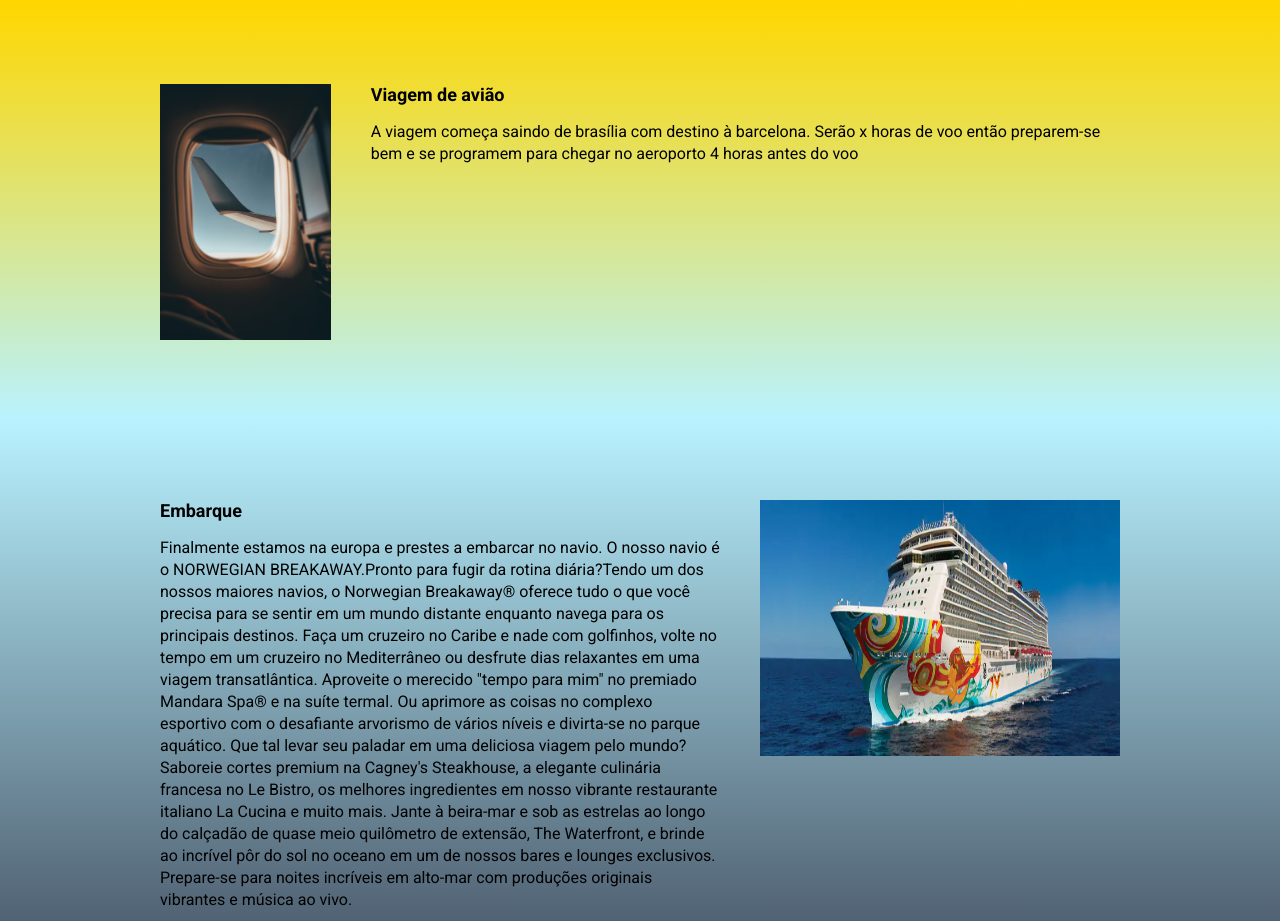
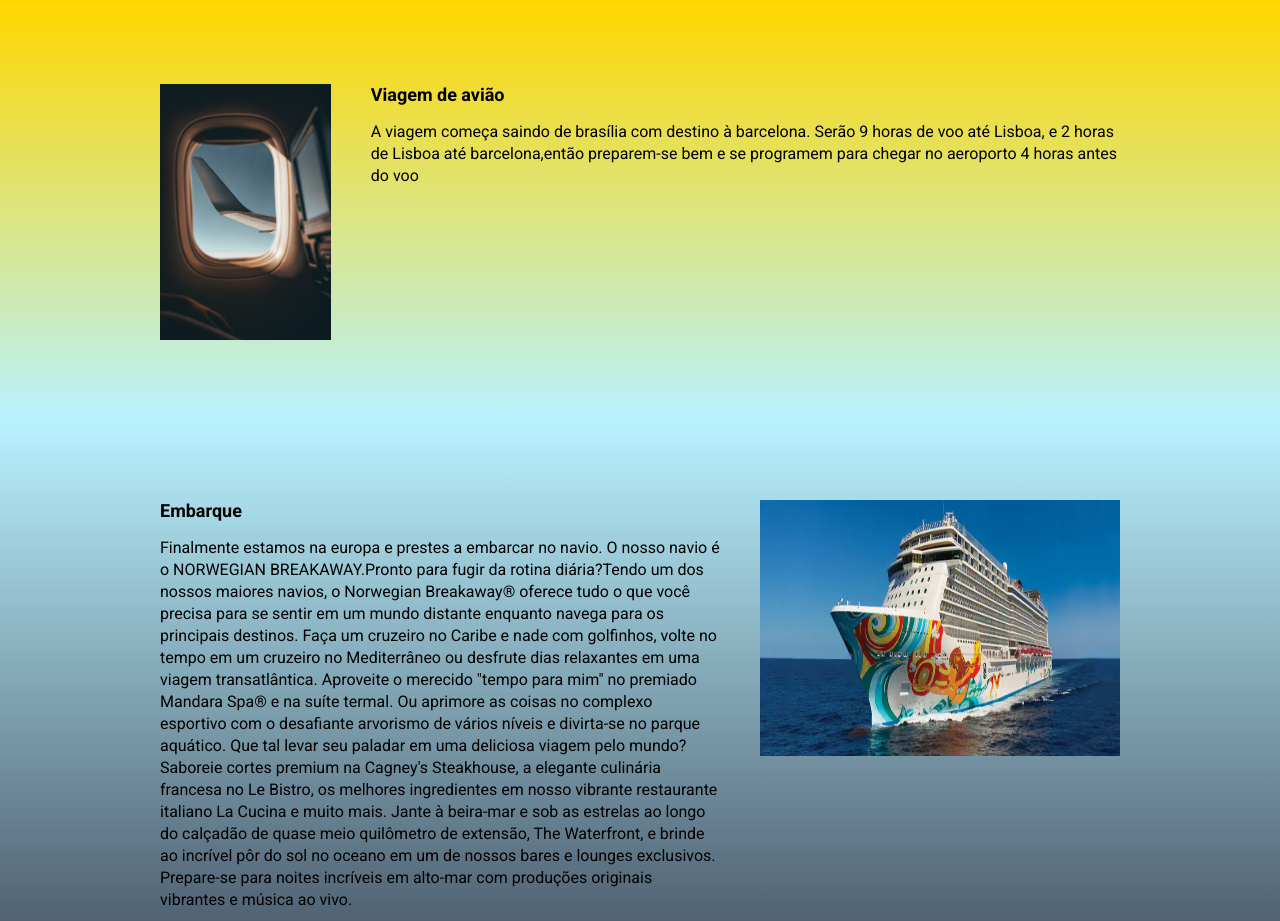
Before and after one commit to ablacs/landing_page_anivers-rio, a website built with Parcel: page src/index.html in a window 1280 px wide. Shown: the part 1260-2181 px from the top of the page. Built offline with nearby package versions, Linux system fonts and the light colour scheme.

Commit message:
hora de voo

```diff
--- a/src/index.html
+++ b/src/index.html
@@ -79,9 +79,10 @@
         <div class="destinos__details">
           <h2 class="destinos__details__title">Viagem de avião</h2>
           <p class="destinos__details__description">
-            A viagem começa saindo de brasília com destino à barcelona. Serão x
-            horas de voo então preparem-se bem e se programem para chegar no
-            aeroporto 4 horas antes do voo
+            A viagem começa saindo de brasília com destino à barcelona. Serão 9
+            horas de voo até Lisboa, e 2 horas de Lisboa até barcelona,então
+            preparem-se bem e se programem para chegar no aeroporto 4 horas
+            antes do voo
           </p>
         </div>
         <img
```
